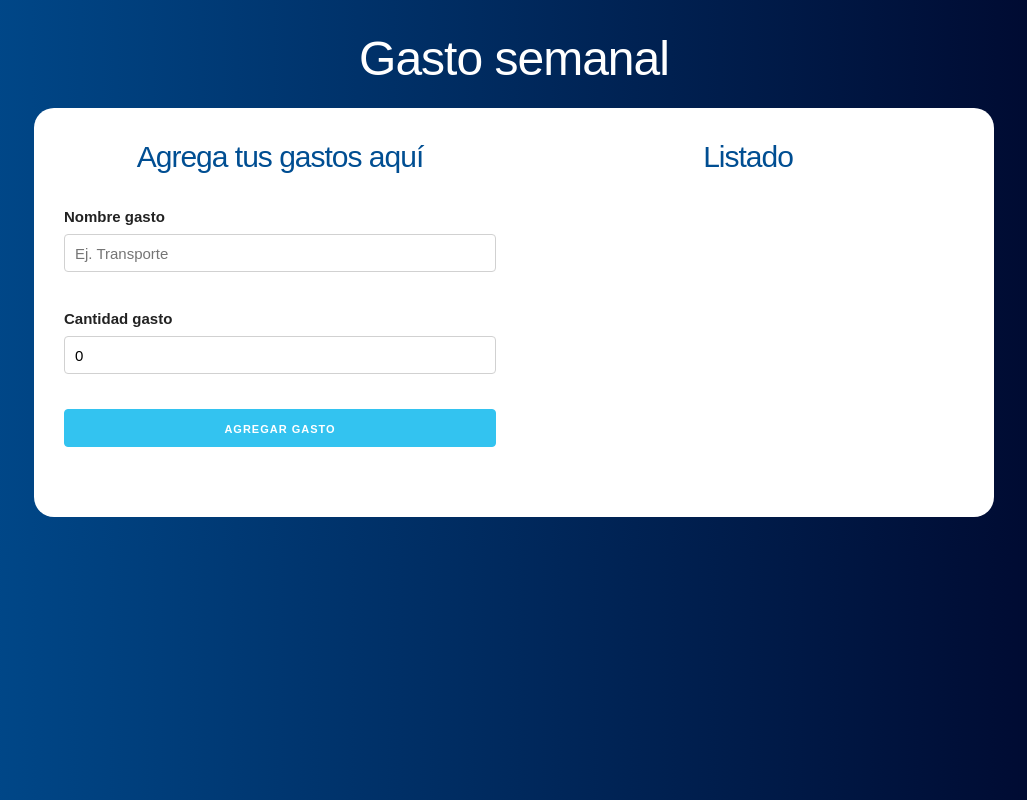
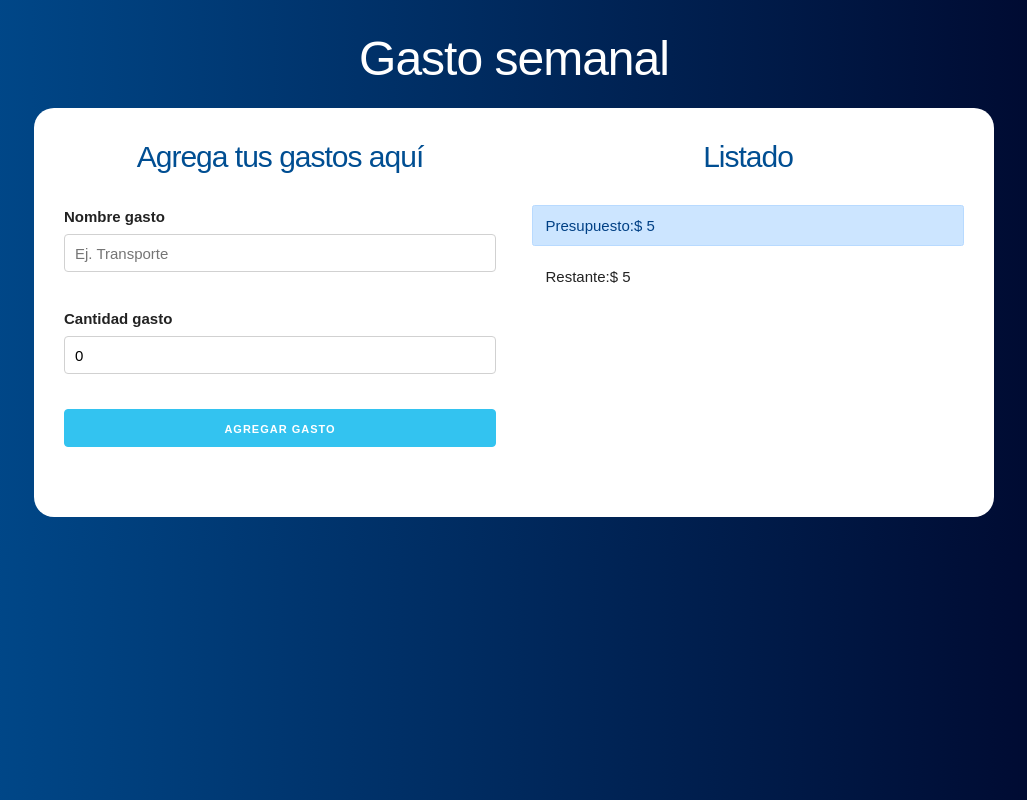
Before and after one commit to ianahernandez/react-presupuesto, a React (Create React App) app: page / in a window 1280 px wide. Both pictures are taken after typing "5" into the empty fields and a click on the input "Definir presupuesto". Shown: the whole page, without its empty margins (126-1153 px from the left). Built offline with nearby package versions, Linux system fonts and the light colour scheme.

Commit message:
Calculo del restante

```diff
--- a/src/App.js
+++ b/src/App.js
@@ -1,7 +1,8 @@
-import React, { useState } from 'react';
+import React, { useState, useEffect } from 'react';
 import Pregunta from './components/Pregunta';
 import Formulario from './components/Formulario';
 import Listado from './components/Listado';
+import ControlPresupuesto from './components/ControlPresupuesto';
 
 function App() {
 
@@ -10,14 +11,26 @@
   const [restante, guardarRestante] = useState(0);
   const [mostrarPregunta, actualizarPregunta ] = useState(true);
   const [gastos, guardarGastos] = useState([]);
+  const [gasto, guardarGasto] = useState({});
+  const [crearGasto, guardarCrearGasto] = useState(false);
 
-  // Funcion que agrega gastos
-  const agregarNuevoGasto = gasto => {
-    guardarGastos([
-      ...gastos,
-      gasto
-    ])
-  }
+  // UseEffect que actualiza el restante
+  useEffect( () => {
+    if(crearGasto){
+      // Agregar el nuevo gastp
+      guardarGastos([
+        ...gastos,
+        gasto
+      ]);
+      // Calcula restante
+      const presupuestoRestante = restante - gasto.cantidad;
+      guardarRestante(presupuestoRestante);
+
+    }
+    // resetear a false
+    guardarCrearGasto(false);
+  }, [gasto]);
+
 
   return (
     <div className="container">
@@ -40,12 +53,17 @@
                   <div className="row">
                       <div className="one-half column">
                         <Formulario
-                        agregarNuevoGasto={agregarNuevoGasto}
+                        guardarGasto={guardarGasto}
+                        guardarCrearGasto={guardarCrearGasto}
                         />
                       </div>
                       <div className="one-half column">
                         <Listado
                           gastos={gastos}
+                        />
+                        <ControlPresupuesto
+                          presupuesto={presupuesto}
+                          restante={restante}
                         />
                       </div>
                   </div>
--- a/src/components/ControlPresupuesto.js
+++ b/src/components/ControlPresupuesto.js
@@ -1,7 +1,16 @@
 import React, {Fragment} from 'react';
 
-const ControlPresupuesto = () => {
-    return (  );
+const ControlPresupuesto = ({presupuesto, restante}) => {
+    return (
+        <Fragment>
+            <div className="alert alert-primary">
+                Presupuesto:$ {presupuesto}
+            </div>
+            <div className="alert">
+                Restante:$ {restante}
+            </div>
+        </Fragment>
+     );
 }
 
 export default ControlPresupuesto;
--- a/src/components/Formulario.js
+++ b/src/components/Formulario.js
@@ -2,7 +2,7 @@
 import Error from './Error';
 import shortid from 'shortid';
 
-const Formulario = ({agregarNuevoGasto}) => {
+const Formulario = ({guardarGasto, guardarCrearGasto}) => {
 
     const [nombre, guardarNombre] = useState("");
     const [cantidad, guardarCantidad] = useState(0);
@@ -26,7 +26,8 @@
             id: shortid.generate()
         }
         // Pasar al componente principal
-        agregarNuevoGasto(gasto);
+        guardarGasto(gasto);
+        guardarCrearGasto(true);
 
         // resetear el form
         guardarNombre("");
```
